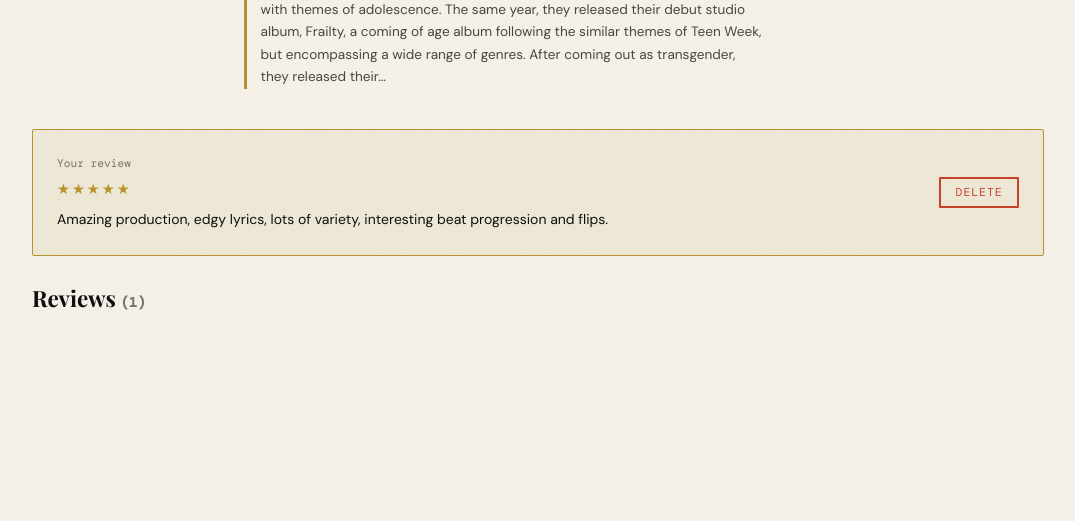
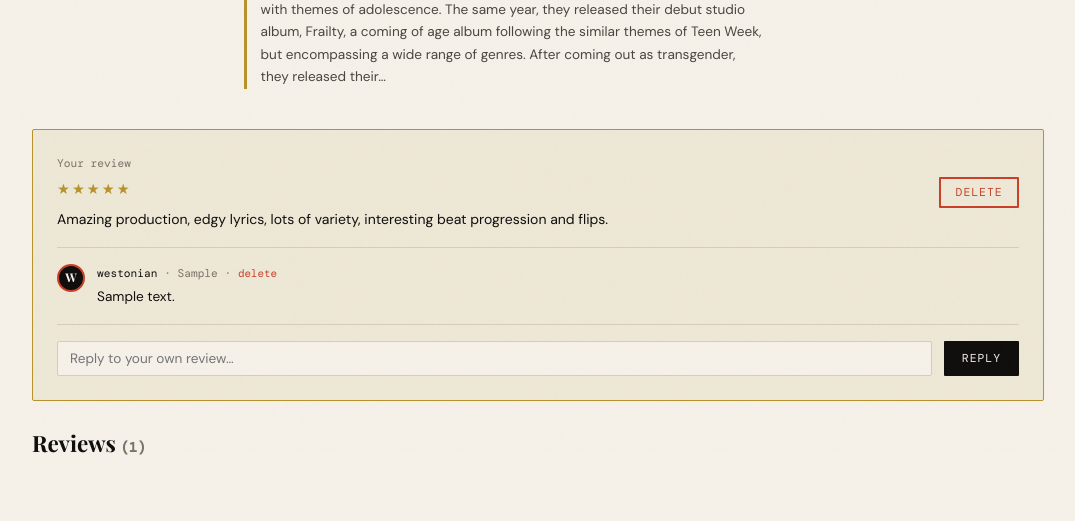
Before and after one commit to YakkAttakk/spinrate, a Flask app: page /album/1 in a window 1280 px wide. Shown: the part 347-868 px from the top of the page, without its empty margins (102-1177 px from the left). Before the commit the page ends 657 px from the top, so only its background shows below. Run offline with Flask 3, Linux system fonts and the light colour scheme; a user stored in the database is signed in; data comes from the database, SQL or seed files in the repository; tables that the repository leaves empty hold one stand-in row (values such as "Sample post"); some libraries are stand-ins or nearby versions; some web fonts are replaced.

Commit message:
Add comments/replies on reviews

```diff
--- a/app.py
+++ b/app.py
@@ -129,6 +129,13 @@ def init_db():
                 created   TEXT    DEFAULT (to_char(now(), 'YYYY-MM-DD HH24:MI:SS')),
                 UNIQUE(user_id, album_id)
             );
+            CREATE TABLE IF NOT EXISTS comments (
+                id         SERIAL PRIMARY KEY,
+                review_id  INTEGER NOT NULL REFERENCES reviews(id) ON DELETE CASCADE,
+                user_id    INTEGER NOT NULL REFERENCES users(id),
+                body       TEXT    NOT NULL,
+                created    TEXT    DEFAULT (to_char(now(), 'YYYY-MM-DD HH24:MI:SS'))
+            );
         """)
         cur.close()
         conn.close()
@@ -174,6 +181,13 @@ def init_db():
                 body        TEXT    NOT NULL,
                 created     TEXT    DEFAULT (datetime('now')),
                 UNIQUE(user_id, album_id)
+            );
+            CREATE TABLE IF NOT EXISTS comments (
+                id          INTEGER PRIMARY KEY AUTOINCREMENT,
+                review_id   INTEGER NOT NULL REFERENCES reviews(id) ON DELETE CASCADE,
+                user_id     INTEGER NOT NULL REFERENCES users(id),
+                body        TEXT    NOT NULL,
+                created     TEXT    DEFAULT (datetime('now'))
             );
         """)
         db.commit()
@@ -489,8 +503,22 @@ def album(album_id):
     my_review = query(
         "SELECT * FROM reviews WHERE user_id=? AND album_id=?",
         (session['user_id'], album_id), one=True)
+    # Fetch all comments for this album's reviews
+    comments_raw = query("""
+        SELECT c.*, u.username
+        FROM comments c JOIN users u ON u.id = c.user_id
+        WHERE c.review_id IN (
+            SELECT id FROM reviews WHERE album_id=?
+        )
+        ORDER BY c.created ASC
+    """, (album_id,))
+    # Group comments by review_id
+    comments = {}
+    for c in comments_raw:
+        comments.setdefault(c['review_id'], []).append(c)
     return render_template('album.html', me=me, album=al,
-                           reviews=reviews, my_review=my_review)
+                           reviews=reviews, my_review=my_review,
+                           comments=comments)
 
 @app.route('/new-review', methods=['GET', 'POST'])
 @login_required
@@ -572,6 +600,30 @@ def members():
     """)
     return render_template('members.html', me=me, users=users)
 
+@app.route('/comment/<int:review_id>', methods=['POST'])
+@login_required
+def add_comment(review_id):
+    me   = current_user()
+    body = request.form.get('body', '').strip()
+    if body:
+        rev = query("SELECT album_id FROM reviews WHERE id=?", (review_id,), one=True)
+        if rev:
+            execute("INSERT INTO comments (review_id, user_id, body) VALUES (?,?,?)",
+                    (review_id, me['id'], body))
+            commit()
+            return redirect(url_for('album', album_id=rev['album_id']) + f'#review-{review_id}')
+    return redirect(request.referrer or url_for('home'))
+
+@app.route('/delete-comment/<int:comment_id>', methods=['POST'])
+@login_required
+def delete_comment(comment_id):
+    me  = current_user()
+    c   = query("SELECT * FROM comments WHERE id=?", (comment_id,), one=True)
+    if c and c['user_id'] == me['id']:
+        execute("DELETE FROM comments WHERE id=?", (comment_id,))
+        commit()
+    return redirect(request.referrer or url_for('home'))
+
 # ---------------------------------------------------------------------------
 # Init DB and run
 # ---------------------------------------------------------------------------
--- a/templates/album.html
+++ b/templates/album.html
@@ -10,7 +10,7 @@
         <img src="{{ album.cover_url }}" alt="{{ album.title }}"
              style="width:180px;height:180px;object-fit:cover;border:1px solid var(--border);box-shadow:4px 4px 0 var(--ink);"
              onerror="this.style.display='none';this.nextElementSibling.style.display='flex';">
-        <div style="width:180px;height:180px;background:var(--cream);border:1px solid var(--border);display:none;align-items:center;justify-content:center;font-size:4rem;">🎵</div>
+        <div style="width:180px;height:180px;background:var(--cream);border:1px solid var(--border);display:none;align-items:center;justify-content:center;font-size:4rem;box-shadow:4px 4px 0 var(--ink);">🎵</div>
       {% else %}
         <div style="width:180px;height:180px;background:var(--cream);border:1px solid var(--border);display:flex;align-items:center;justify-content:center;font-size:4rem;box-shadow:4px 4px 0 var(--ink);">🎵</div>
       {% endif %}
@@ -61,7 +61,7 @@
 
   <!-- My review banner -->
   {% if my_review %}
-  <div class="card" style="background:var(--cream);border-color:var(--gold);margin-bottom:1.5rem;">
+  <div class="card" style="background:var(--cream);border-color:var(--gold);margin-bottom:1.5rem;" id="review-{{ my_review.id }}">
     <div class="flex justify-between items-center wrap gap2">
       <div>
         <div class="text-mono text-muted" style="font-size:0.7rem;margin-bottom:0.3rem;">Your review</div>
@@ -73,6 +73,40 @@
         <button type="submit" class="btn btn-danger" style="font-size:0.72rem;padding:0.4rem 0.9rem;">Delete</button>
       </form>
     </div>
+
+    <!-- Comments on my review -->
+    {% set my_comments = comments.get(my_review.id, []) %}
+    {% if my_comments %}
+      <div style="margin-top:1rem;padding-top:1rem;border-top:1px solid var(--border);">
+        {% for c in my_comments %}
+          <div style="display:flex;gap:0.75rem;margin-bottom:0.75rem;align-items:flex-start;">
+            <div class="avatar-circle" style="width:28px;height:28px;font-size:0.75rem;flex-shrink:0;">
+              {{ c.username[0].upper() }}
+            </div>
+            <div style="flex:1;">
+              <div style="font-family:var(--mono);font-size:0.7rem;color:var(--muted);">
+                <a href="/profile/{{ c.username }}" style="color:var(--ink);text-decoration:none;">{{ c.username }}</a>
+                · {{ c.created[:10] }}
+                {% if c.user_id == me.id %}
+                  · <form method="post" action="/delete-comment/{{ c.id }}" style="display:inline;">
+                      <button type="submit" style="background:none;border:none;color:var(--accent);font-family:var(--mono);font-size:0.68rem;cursor:pointer;padding:0;">delete</button>
+                    </form>
+                {% endif %}
+              </div>
+              <p style="font-size:0.85rem;margin-top:0.2rem;">{{ c.body }}</p>
+            </div>
+          </div>
+        {% endfor %}
+      </div>
+    {% endif %}
+
+    <!-- Add comment form -->
+    <form method="post" action="/comment/{{ my_review.id }}"
+          style="margin-top:1rem;padding-top:1rem;border-top:1px solid var(--border);display:flex;gap:0.75rem;">
+      <input type="text" name="body" placeholder="Reply to your own review…"
+             style="flex:1;padding:0.5rem 0.75rem;font-size:0.85rem;">
+      <button type="submit" class="btn" style="padding:0.5rem 1rem;font-size:0.72rem;">Reply</button>
+    </form>
   </div>
   {% endif %}
 
@@ -85,7 +119,8 @@
     <div class="feed">
       {% for r in reviews %}
         {% if not my_review or r.id != my_review.id %}
-        <div class="card">
+        <div class="card" id="review-{{ r.id }}">
+          <!-- Review header -->
           <div class="flex justify-between items-center wrap gap2" style="margin-bottom:0.5rem;">
             <div class="flex items-center gap2">
               <div class="avatar-circle" style="width:36px;height:36px;font-size:1rem;">
@@ -101,7 +136,50 @@
             </div>
             <div data-stars="{{ r.rating }}"></div>
           </div>
+
+          <!-- Review body -->
           <p style="font-size:0.875rem;color:#3a3530;">{{ r.body }}</p>
+
+          <!-- Comments on this review -->
+          {% set rev_comments = comments.get(r.id, []) %}
+          {% if rev_comments %}
+            <div style="margin-top:1rem;padding-top:1rem;border-top:1px solid var(--border);">
+              {% for c in rev_comments %}
+                <div style="display:flex;gap:0.75rem;margin-bottom:0.75rem;align-items:flex-start;">
+                  <div class="avatar-circle" style="width:28px;height:28px;font-size:0.75rem;flex-shrink:0;">
+                    {{ c.username[0].upper() }}
+                  </div>
+                  <div style="flex:1;">
+                    <div style="font-family:var(--mono);font-size:0.7rem;color:var(--muted);">
+                      <a href="/profile/{{ c.username }}" style="color:var(--ink);text-decoration:none;">{{ c.username }}</a>
+                      · {{ c.created[:10] }}
+                      {% if c.user_id == me.id %}
+                        · <form method="post" action="/delete-comment/{{ c.id }}" style="display:inline;">
+                            <button type="submit" style="background:none;border:none;color:var(--accent);font-family:var(--mono);font-size:0.68rem;cursor:pointer;padding:0;">delete</button>
+                          </form>
+                      {% endif %}
+                    </div>
+                    <p style="font-size:0.85rem;margin-top:0.2rem;">{{ c.body }}</p>
+                  </div>
+                </div>
+              {% endfor %}
+            </div>
+          {% endif %}
+
+          <!-- Reply form — collapsed by default, toggled by button -->
+          <div style="margin-top:0.85rem;padding-top:0.85rem;border-top:1px solid var(--border);">
+            <button onclick="toggleReply({{ r.id }})"
+                    style="background:none;border:none;font-family:var(--mono);font-size:0.72rem;color:var(--muted);cursor:pointer;padding:0;letter-spacing:0.05em;">
+              ↩ Reply
+            </button>
+            <form method="post" action="/comment/{{ r.id }}"
+                  id="reply-{{ r.id }}"
+                  style="display:none;margin-top:0.6rem;display:none;gap:0.75rem;flex-direction:row;">
+              <input type="text" name="body" placeholder="Write a reply…"
+                     style="flex:1;padding:0.5rem 0.75rem;font-size:0.85rem;">
+              <button type="submit" class="btn" style="padding:0.5rem 1rem;font-size:0.72rem;">Post</button>
+            </form>
+          </div>
         </div>
         {% endif %}
       {% endfor %}
@@ -115,3 +193,17 @@
 
 </div>
 {% endblock %}
+
+{% block scripts %}
+<script>
+function toggleReply(reviewId) {
+  const form = document.getElementById('reply-' + reviewId);
+  if (form.style.display === 'none' || form.style.display === '') {
+    form.style.display = 'flex';
+    form.querySelector('input').focus();
+  } else {
+    form.style.display = 'none';
+  }
+}
+</script>
+{% endblock %}
```
